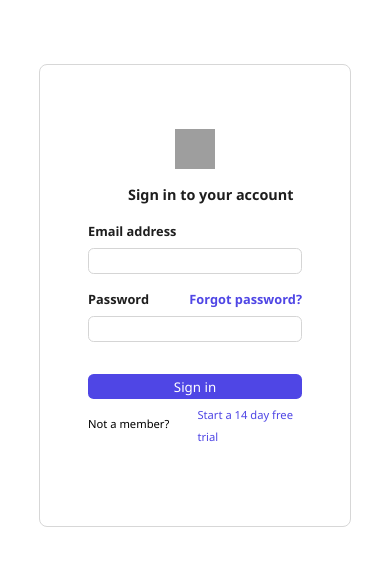
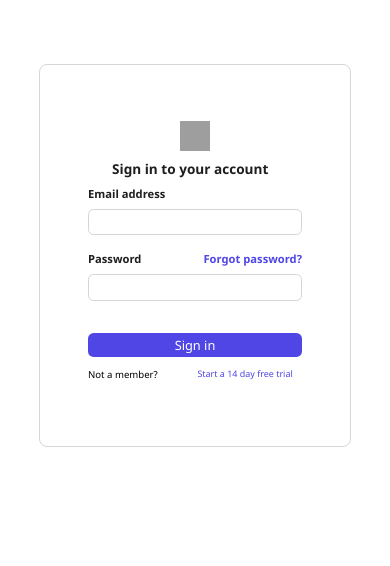
Before and after one commit to Presealeah/SIGN-IN-FORM, a plain HTML site: page index.html in a window 390 px wide. Drawn offline with Linux system fonts and the light colour scheme; grey boxes are pictures that could not be loaded.

Commit message:
Add files via upload

```diff
--- a/style.css
+++ b/style.css
@@ -195,9 +195,17 @@ input {
     flex-direction: row;
     justify-content: center;
     align-items: center;
-    padding: 3rem 2rem 4rem 2rem;
+    padding: 2.5rem 2rem 3rem 2rem;
   }
-
+  .first {
+    width: 100%;
+    height: auto;
+    display: flex;
+    flex-direction: column;
+    justify-content: start;
+    align-items: center;
+    row-gap: 0.5rem;
+  }
   .form {
     width: 100%;
     height: auto;
@@ -215,23 +223,23 @@ input {
     flex-direction: column;
     justify-content: start;
     align-items: center;
-    row-gap: 1rem;
+    row-gap: 0.5rem;
   }
   .image-container {
-    width: 40px;
-    height: 40px;
+    width: 30px;
+    height: 30px;
   }
   .h2-container h1 {
-    font-size: 0.9rem;
+    font-size: 0.85rem;
     color: #1e1e1e;
   }
   .h2-container {
     width: 100%;
     height: auto;
-    padding-left: 2.5rem;
+    padding-left: 1.5rem;
   }
   label {
-    font-size: 0.8rem;
+    font-size: 0.7rem;
     font-weight: 600;
     color: #1e1e1e;
   }
@@ -245,7 +253,7 @@ input {
   }
 
   .password-input-group-container a {
-    font-size: 0.8rem;
+    font-size: 0.7rem;
     color: #4f46e5;
     font-weight: 600;
     text-decoration: none;
@@ -262,6 +270,7 @@ input {
   .signin-button-container button {
     width: 100%;
     height: auto;
+    font-size: 0.8rem;
     background-color: #4f46e5;
     color: #fff;
     padding: 0.2rem;
@@ -272,19 +281,20 @@ input {
   }
 
   .not-a-member-container p {
-    font-size: 0.7rem;
+    font-size: 0.6rem;
     font-weight: 500;
   }
   .not-a-member-container {
     width: 100%;
     height: auto;
+    margin-top: 0.4rem;
   }
   .day-container {
     width: 100%;
     height: auto;
   }
   .day-container a {
-    font-size: 0.7rem;
+    font-size: 0.56rem;
     color: #4f46e5;
     font-weight: 500;
     text-decoration: none;
```
